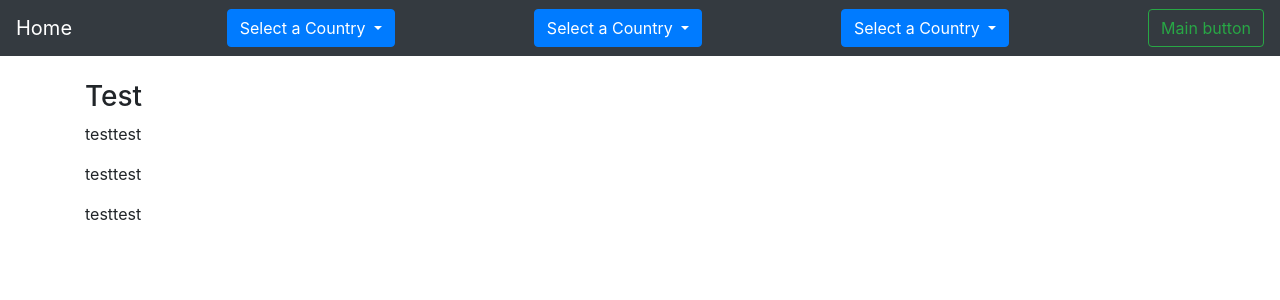
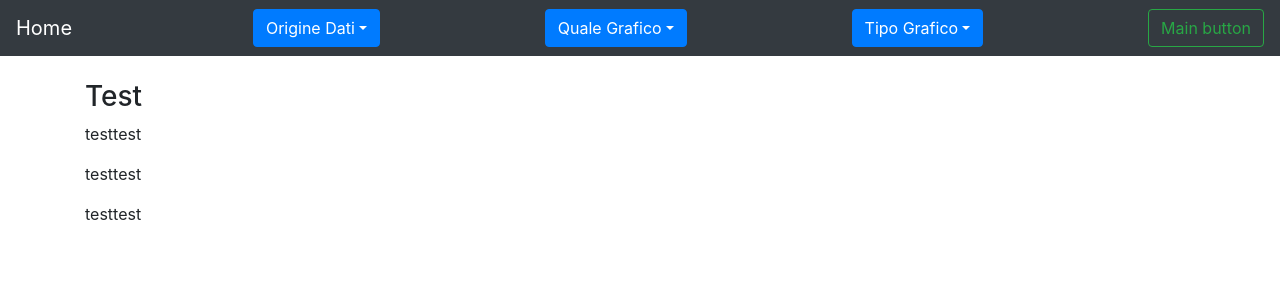
Before and after one commit to jobthirimu/covidGraphics, a PHP site: page /test.php in a window 1280 px wide. Shown: the top 300 px of the page. Run offline with PHP 8.4, Linux system fonts and the light colour scheme.

Commit message:
fix test.php

```diff
--- a/test.php
+++ b/test.php
@@ -19,7 +19,7 @@
     <nav class="navbar bg-dark navbar-dark">
         <a class="navbar-brand" href="#" id="home">Home</a>
         <div class="btn-group">
-            <a class="btn btn-primary dropdown-toggle" data-toggle="dropdown" href="#">Select a Country <span class="caret"></span></a>
+            <a class="btn btn-primary dropdown-toggle" data-toggle="dropdown" href="#">Origine Dati<span class="caret"></span></a>
             <ul class="dropdown-menu">
                 <li class="dropdown-item"><a href="#">Item I</a></li>
                 <li class="dropdown-item"><a href="#">Item II</a></li>
@@ -30,7 +30,7 @@
             </ul>
         </div>
         <div class="btn-group">
-            <a class="btn btn-primary dropdown-toggle" data-toggle="dropdown" href="#">Select a Country <span class="caret"></span></a>
+            <a class="btn btn-primary dropdown-toggle" data-toggle="dropdown" href="#">Quale Grafico<span class="caret"></span></a>
             <ul class="dropdown-menu">
                 <li class="dropdown-item"><a href="#">Item I</a></li>
                 <li class="dropdown-item"><a href="#">Item II</a></li>
@@ -41,7 +41,7 @@
             </ul>
         </div>
         <div class="btn-group">
-            <a class="btn btn-primary dropdown-toggle" data-toggle="dropdown" href="#">Select a Country <span class="caret"></span></a>
+            <a class="btn btn-primary dropdown-toggle" data-toggle="dropdown" href="#">Tipo Grafico<span class="caret"></span></a>
             <ul class="dropdown-menu">
                 <li class="dropdown-item"><a href="#">Item I</a></li>
                 <li class="dropdown-item"><a href="#">Item II</a></li>
```
